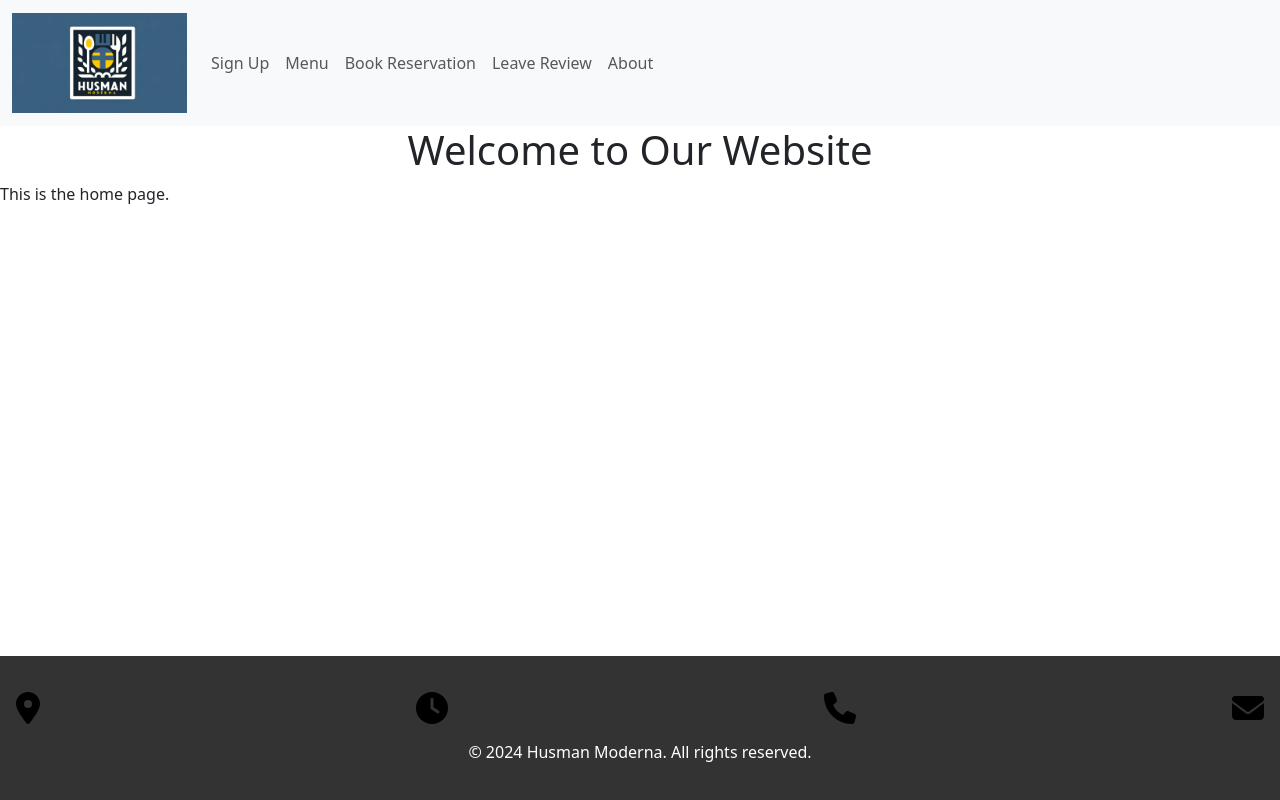
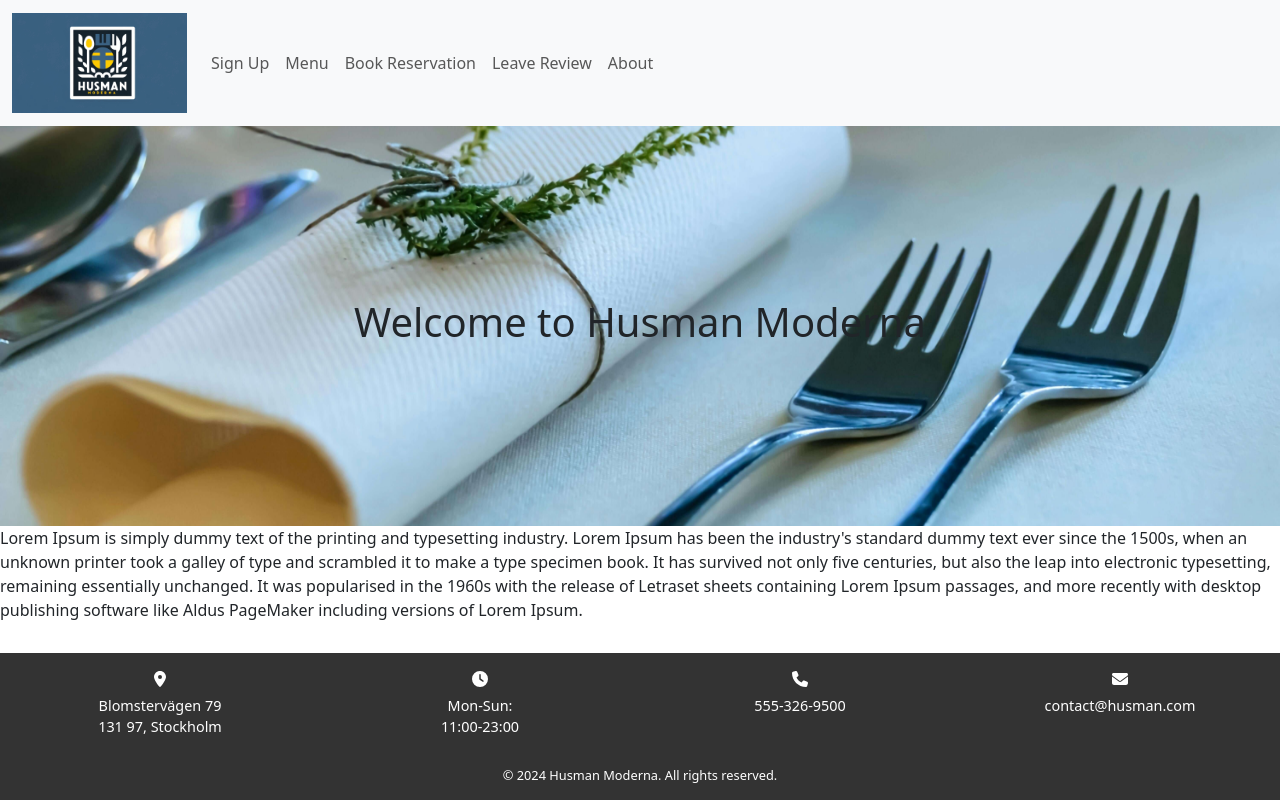
Before and after one commit to merin86/husman-moderna, a Django app: page /home/ in a window 1280 px wide. Run offline with Django 4.2, Linux system fonts and the light colour scheme; some libraries are stand-ins or nearby versions.

Commit message:
Add hero picture and style it

```diff
--- a/home/templates/home/index.html
+++ b/home/templates/home/index.html
@@ -4,6 +4,15 @@
 {% block title %}Home - {{ block.super }}{% endblock %}
 
 {% block content %}
-    <h1>Welcome to Our Website</h1>
-    <p>This is the home page.</p>
+<div class="hero-container">
+    <div class="title position-absolute top-50 start-50 translate-middle text-center">
+        <h1>Welcome to Husman Moderna</h1>
+    </div>
+</div>
+<p>Lorem Ipsum is simply dummy text of the printing and typesetting industry. Lorem Ipsum has been the industry's
+    standard dummy text ever since the 1500s, when an unknown printer took a galley of type and scrambled it to make a
+    type specimen book. It has survived not only five centuries, but also the leap into electronic typesetting,
+    remaining essentially unchanged. It was popularised in the 1960s with the release of Letraset sheets containing
+    Lorem Ipsum passages, and more recently with desktop publishing software like Aldus PageMaker including versions of
+    Lorem Ipsum.</p>
 {% endblock %}
--- a/static/css/style.css
+++ b/static/css/style.css
@@ -19,11 +19,7 @@ body {
 
 }
 
-main {
-    flex: 1 0 auto;
-    background-color: #fff;
-}
-
+/* Header */
 .logo {
     height: 100px;
     width: auto;
@@ -61,29 +57,54 @@ h1 {
     font-weight: bold;
 }
 
+/* Main Content */
+main {
+    flex: 1 0 auto;
+    background-color: #fff;
+}
+
+.hero-container {
+    position: relative;
+    width: 100%;
+    height: 50vh;
+    background-image: url('../images/husman-moderna.jpg');
+    background-size: cover;
+    background-position: center;
+    display: flex;
+    justify-content: center;
+    align-items: center;
+}
+
+
 /* Footer */
 footer {
     flex-shrink: 0;
     text-align: center;
-    padding: 20px 0;
+    padding: 10px 0;
     background-color: #333;
     color: #fff;
     display: flex;
     flex-direction: column;
-    align-items: center;
 }
 
-.icon-container {
+.row {
     display: flex;
-    justify-content: space-between;
-    width: 100%;
+    flex-wrap: wrap;
 }
 
 .icons {
-    height: 2rem;
-    margin: 1rem;
+    height: 1rem;
+    margin: 0.5rem;
+    fill: #fff;
+}
+
+.info-text {
+    margin-top: 0;
+    margin-bottom: 0.5rem;
+    font-size: 0.9rem;
 }
 
 .copyright {
-
+    margin: 20px 0 5px 0;
+    font-size: 0.8rem;
 }
--- a/templates/base.html
+++ b/templates/base.html
@@ -65,15 +65,39 @@
     </main>
 
     <!-- Footer -->
-    <footer>
-        <div class="icon-container">
-            <img src="{% static 'images/icons/location-dot-solid.svg' %}" alt="Location Icon" class="icons">
-            <img src="{% static 'images/icons/clock-solid.svg' %}" alt="Clock Icon" class="icons">
-            <img src="{% static 'images/icons/phone-solid.svg' %}" alt="Phone Icon" class="icons">
-            <img src="{% static 'images/icons/envelope-solid.svg' %}" alt="Envelope Icon" class="icons">
+    <footer class="container-fluid">
+        <div class="row justify-content-between">
+            <div class="col-6 col-md-3 text-center">
+                <img src="{% static 'images/icons/location-dot-solid.svg' %}" alt="Location Icon" class="icons">
+                <p class="info-text">
+                    Blomstervägen 79
+                    <br>
+                    131 97, Stockholm
+                </p>
+            </div>
+            <div class="col-6 col-md-3 text-center">
+                <img src="{% static 'images/icons/clock-solid.svg' %}" alt="Clock Icon" class="icons">
+                <p class="info-text">
+                    Mon-Sun:
+                    <br>
+                    11:00-23:00
+                </p>
+            </div>
+            <div class="col-6 col-md-3 text-center">
+                <img src="{% static 'images/icons/phone-solid.svg' %}" alt="Phone Icon" class="icons">
+                <p class="info-text">
+                    555-326-9500
+                </p>
+            </div>
+            <div class="col-6 col-md-3 text-center">
+                <img src="{% static 'images/icons/envelope-solid.svg' %}" alt="Envelope Icon" class="icons">
+                <p class="info-text">
+                    contact@husman.com
+                </p>
+            </div>
         </div>
-        <div class="copyright">
-            <p>&copy; 2024 Husman Moderna. All rights reserved.</p>
+        <div class="col-8 offset-2 text-center">
+            <p aria-label="Copyright" class="copyright">&copy; 2024 Husman Moderna. All rights reserved.</p>
         </div>
     </footer>
 
```
Also changed, not shown: static/images/husman-moderna.jpg (added), static/images/icons/clock-solid.svg, static/images/icons/envelope-solid.svg, static/images/icons/location-dot-solid.svg, static/images/icons/phone-solid.svg.
